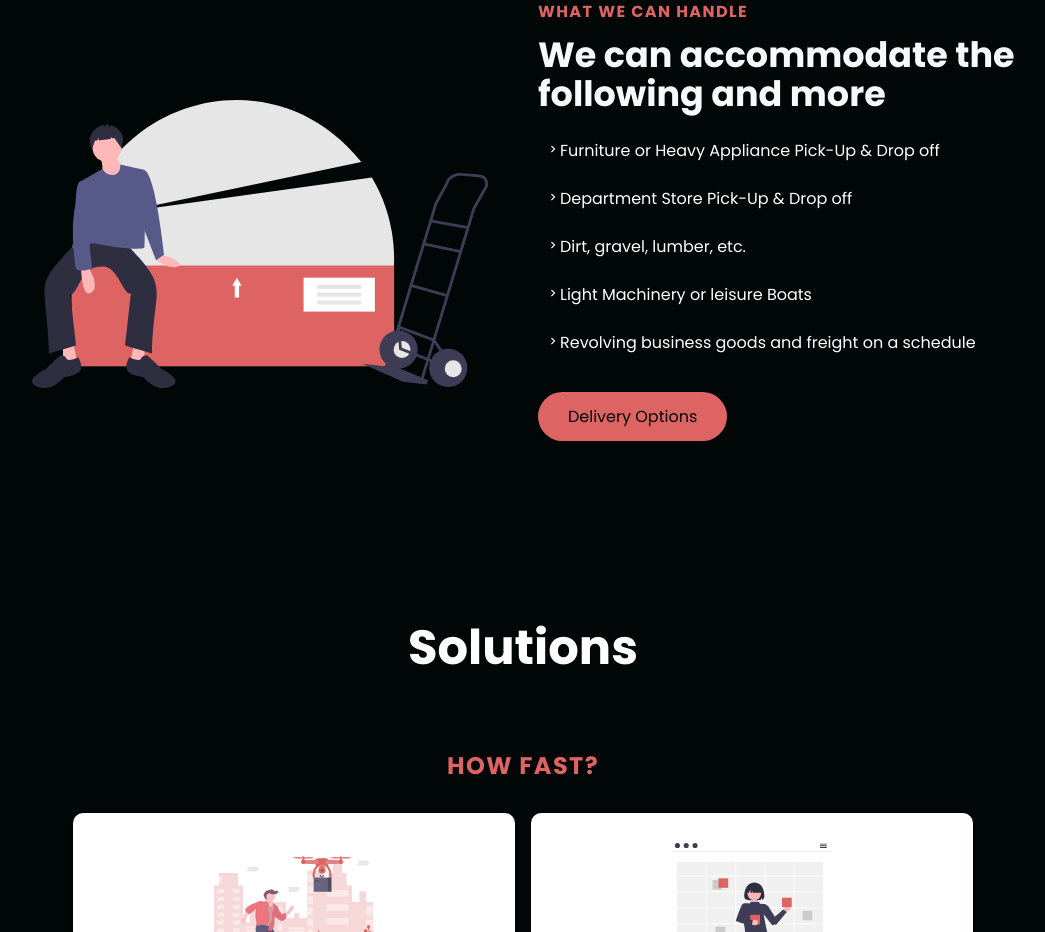
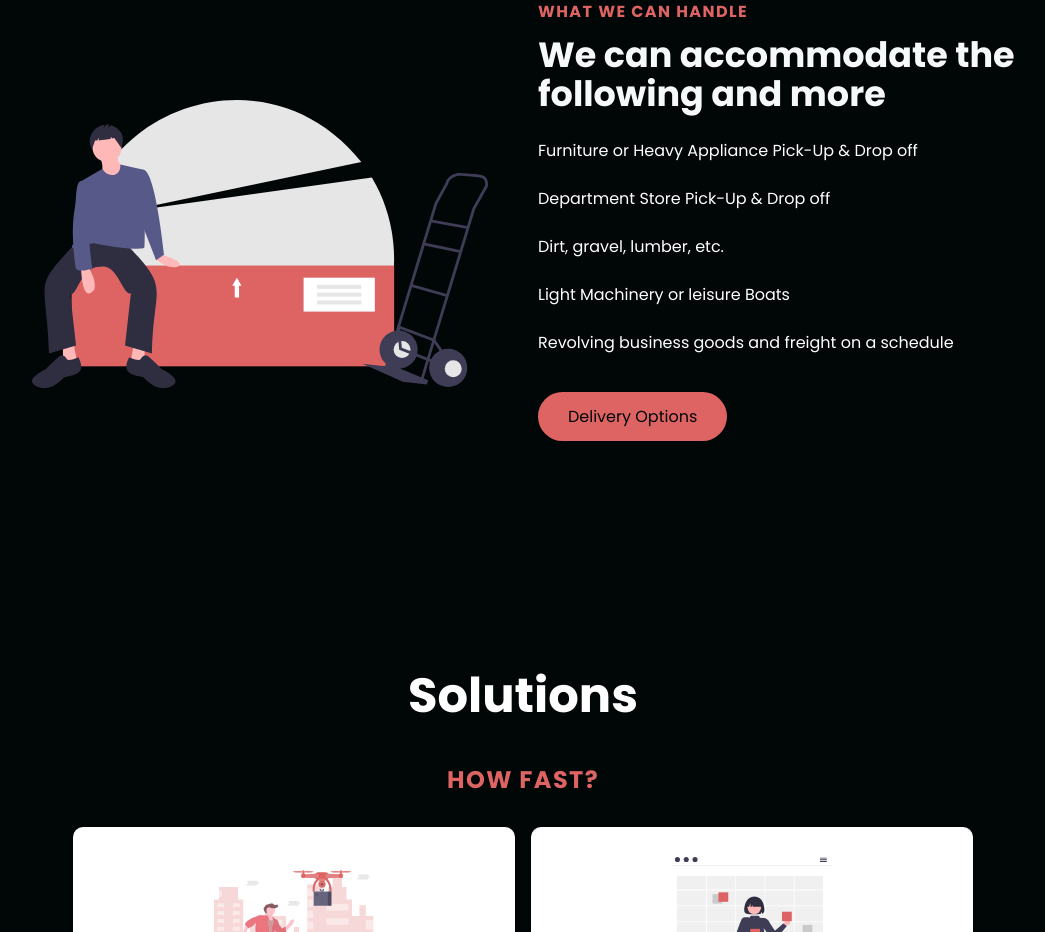
Before and after one commit to reyncode/moving-co, a React (Create React App) app: page / in a window 1280 px wide. Shown: the part 1740-2672 px from the top of the page, without its empty margins (117-1162 px from the left). Built offline with nearby package versions, Linux system fonts and the light colour scheme.

Commit message:
fixing up services container view height

```diff
--- a/public/index.html
+++ b/public/index.html
@@ -3,7 +3,6 @@
 
 <head>
   <meta charset="utf-8" />
-  <link rel="icon" href="%PUBLIC_URL%/favicon.ico" />
   <meta name="viewport" content="width=device-width, initial-scale=1" />
   <meta name="theme-color" content="#000000" />
   <meta name="description" content="Web site created using create-react-app" />
--- a/src/components/InfoSection/index.js
+++ b/src/components/InfoSection/index.js
@@ -14,9 +14,6 @@ import {
     ImgWrap,
     Img
 } from './InfoElements'
-
-import { ArrowRight } from './InfoElements'
-
 const InfoSection = ({
     lightBg,
     id,
@@ -47,11 +44,11 @@ const InfoSection = ({
                             <TextWrapper>
                                 <TopLine>{topLine}</TopLine>
                                 <Heading lightText={lightText}>{headline}</Heading>
-                                <Subtitle darkText={darkText} ><ArrowRight />{description1}</Subtitle>
-                                <Subtitle darkText={darkText}><ArrowRight />{description2}</Subtitle>
-                                <Subtitle darkText={darkText}><ArrowRight />{description3}</Subtitle>
-                                <Subtitle darkText={darkText}><ArrowRight />{description4}</Subtitle>
-                                <Subtitle darkText={darkText}><ArrowRight />{description5}</Subtitle>
+                                <Subtitle darkText={darkText}>{description1}</Subtitle>
+                                <Subtitle darkText={darkText}>{description2}</Subtitle>
+                                <Subtitle darkText={darkText}>{description3}</Subtitle>
+                                <Subtitle darkText={darkText}>{description4}</Subtitle>
+                                <Subtitle darkText={darkText}>{description5}</Subtitle>
                                 <BtnWrap>
                                     <Button to={linkTo}
                                         smooth={true}
--- a/src/components/Services/ServicesElements.js
+++ b/src/components/Services/ServicesElements.js
@@ -1,29 +1,31 @@
 import styled from 'styled-components'
 
 export const ServicesContainer = styled.div`
-    height: 100vh;
+    // height: 100vh;
     display: flex;
     flex-direction: column;
     justify-content: center;
     align-items: center;
     background: #010606;
 
-    @media screen and (max-width: 768px) {
-        height: 1600px;
-    }
+    // @media screen and (max-width: 768px) {
+    //     height: 1600px;
+    // }
 
-    @media screen and (max-width: 480px) {
-        height: 1650px;
-    }
+    // @media screen and (max-width: 480px) {
+    //     height: 1650px;
+    // }
 
-    @media screen and (max-width: 360px) {
-        height: 1500px;
-    }
+    // @media screen and (max-width: 360px) {
+    //     height: 1500px;
+    // }
 `
 export const ServicesWrapper = styled.div`
     max-width: 1000px;
+    // height: 100vh;
     margin: 0 auto;
     display: grid;
+    // grid-auto-columns: minmax(auto, 2fr);
     grid-template-columns: 1fr 1fr;
     align-items: center;
     grid-gap: 16px;
@@ -64,7 +66,6 @@ export const ServicesIcon = styled.img`
 export const ServicesH1 = styled.h1`
     font-size: 3rem;
     color: #fff;
-    margin-bottom: 34px;
 
     @media screen and (max-width: 480px) {
         font-size: 2rem;
```
Also changed, not shown: public/robots.txt (deleted).
